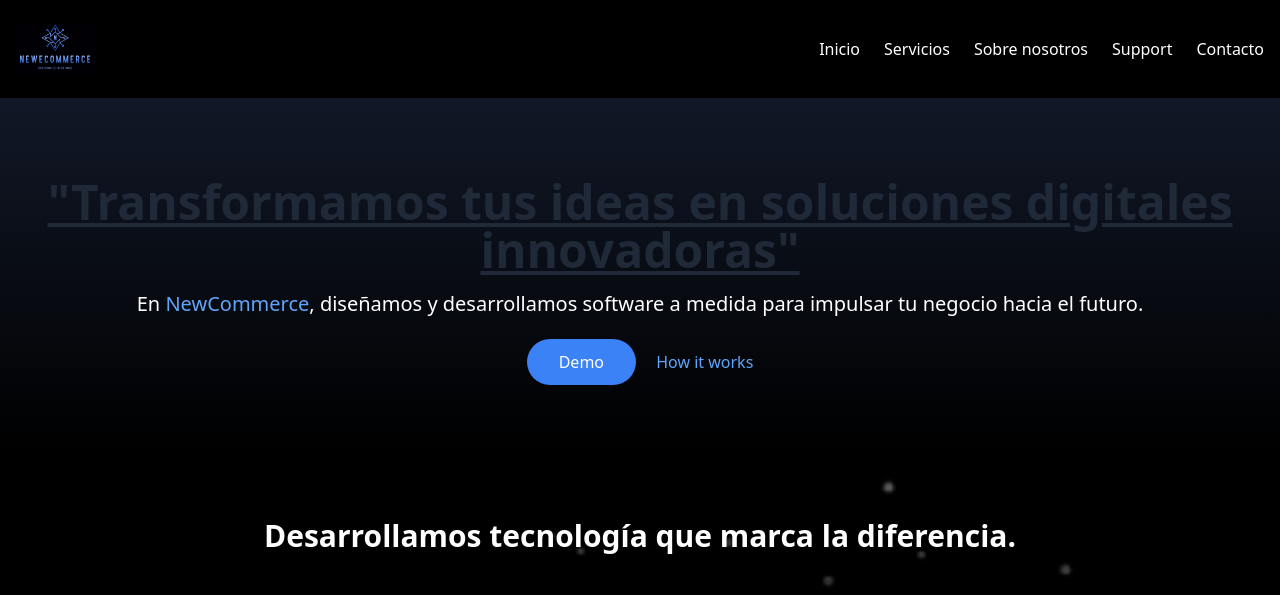
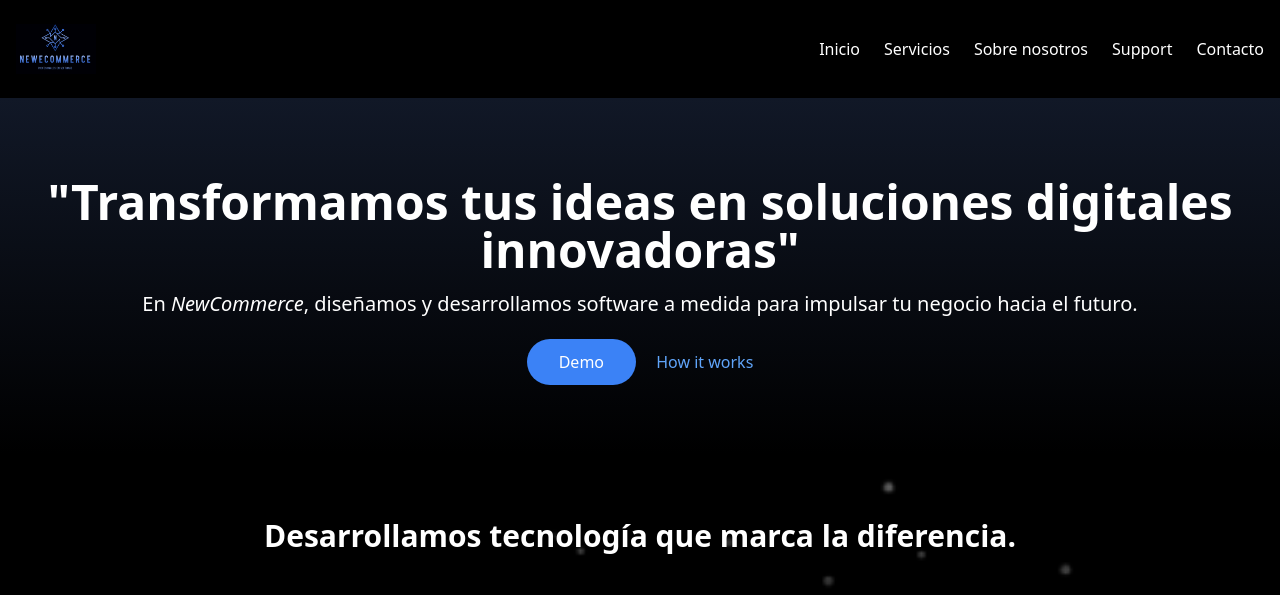
Before and after one commit to vtroitino-uade/new-commerce, a website: page services.html in a window 1280 px wide. Shown: the top 595 px of the page. Drawn offline with nearby package versions, Linux system fonts and the light colour scheme; files whose address does not match are found by name.

Commit message:
cambio el estilo de services

```diff
--- a/services.html
+++ b/services.html
@@ -30,11 +30,11 @@
       class="text-center py-20 bg-gradient-to-b from-gray-900 to-black content"
     >
       <div class="container mx-auto px-4">
-        <h1 class="text-3xl md:text-4xl lg:text-5xl font-bold mb-4">
+        <h1 class="text-white text-3xl md:text-4xl lg:text-5xl font-bold mb-4">
           "Transformamos tus ideas en soluciones digitales innovadoras"
         </h1>
         <p class="text-base md:text-lg lg:text-xl mb-8 px-4 md:px-0">
-          En <span class="text-blue-400">NewCommerce</span>, diseñamos y
+          En <span class="italic font-light">NewCommerce</span>, diseñamos y
           desarrollamos software a medida para impulsar tu negocio hacia el
           futuro.
         </p>
--- a/src/input.css
+++ b/src/input.css
@@ -4,6 +4,6 @@
 
 @layer base {
   h1 {
-    @apply text-3xl font-bold text-gray-800 underline;
+    @apply text-3xl font-bold text-gray-800;
   }
 }
```
Also changed, not shown: src/output.css.
